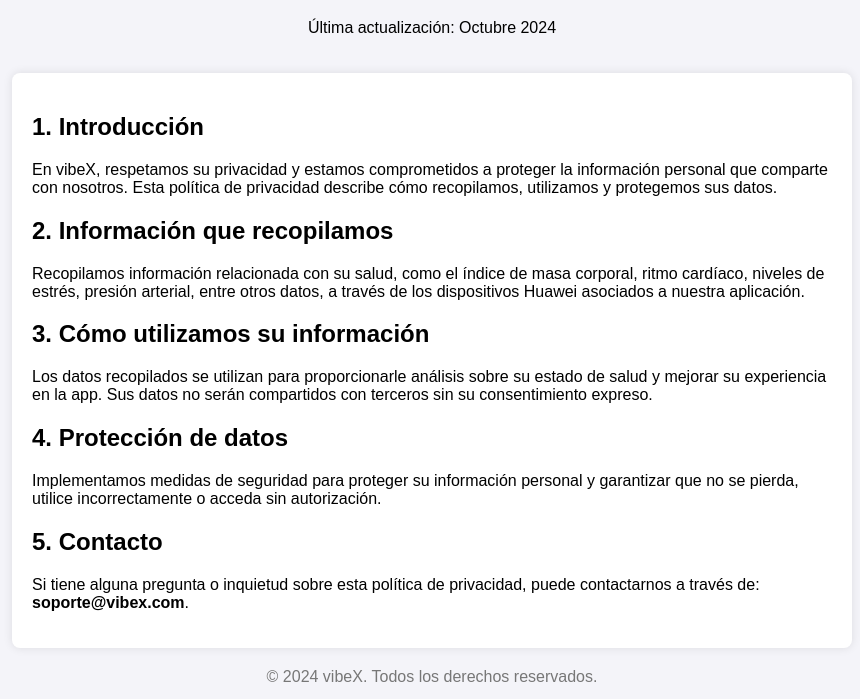
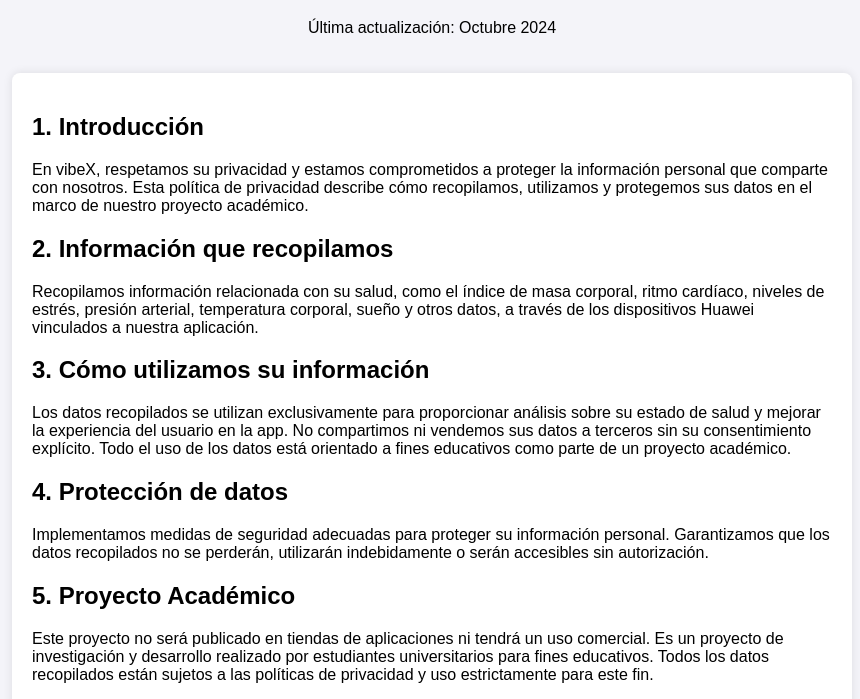
Before and after one commit to Ache7562/privacidad-vibeX, a plain HTML site: page index.html in a window 1280 px wide. Shown: the part 101-800 px from the top of the page, without its empty margins (208-1068 px from the left). Drawn offline with Linux system fonts and the light colour scheme.

Commit message:
Added privacy policy page

```diff
--- a/index.html
+++ b/index.html
@@ -48,25 +48,33 @@
 
     <section>
         <h2>1. Introducción</h2>
-        <p>En vibeX, respetamos su privacidad y estamos comprometidos a proteger la información personal que comparte
-            con nosotros. Esta política de privacidad describe cómo recopilamos, utilizamos y protegemos sus datos.</p>
+        <p>En vibeX, respetamos su privacidad y estamos comprometidos a proteger la información personal que comparte con
+            nosotros. Esta política de privacidad describe cómo recopilamos, utilizamos y protegemos sus datos en el
+            marco de nuestro proyecto académico.</p>
 
         <h2>2. Información que recopilamos</h2>
         <p>Recopilamos información relacionada con su salud, como el índice de masa corporal, ritmo cardíaco, niveles de
-            estrés, presión arterial, entre otros datos, a través de los dispositivos Huawei asociados a nuestra
-            aplicación.</p>
+            estrés, presión arterial, temperatura corporal, sueño y otros datos, a través de los dispositivos Huawei
+            vinculados a nuestra aplicación.</p>
 
         <h2>3. Cómo utilizamos su información</h2>
-        <p>Los datos recopilados se utilizan para proporcionarle análisis sobre su estado de salud y mejorar su
-            experiencia en la app. Sus datos no serán compartidos con terceros sin su consentimiento expreso.</p>
+        <p>Los datos recopilados se utilizan exclusivamente para proporcionar análisis sobre su estado de salud y
+            mejorar la experiencia del usuario en la app. No compartimos ni vendemos sus datos a terceros sin su
+            consentimiento explícito. Todo el uso de los datos está orientado a fines educativos como parte de un
+            proyecto académico.</p>
 
         <h2>4. Protección de datos</h2>
-        <p>Implementamos medidas de seguridad para proteger su información personal y garantizar que no se pierda,
-            utilice incorrectamente o acceda sin autorización.</p>
+        <p>Implementamos medidas de seguridad adecuadas para proteger su información personal. Garantizamos que los
+            datos recopilados no se perderán, utilizarán indebidamente o serán accesibles sin autorización.</p>
 
-        <h2>5. Contacto</h2>
+        <h2>5. Proyecto Académico</h2>
+        <p>Este proyecto no será publicado en tiendas de aplicaciones ni tendrá un uso comercial. Es un proyecto de
+            investigación y desarrollo realizado por estudiantes universitarios para fines educativos. Todos los datos
+            recopilados están sujetos a las políticas de privacidad y uso estrictamente para este fin.</p>
+
+        <h2>6. Contacto</h2>
         <p>Si tiene alguna pregunta o inquietud sobre esta política de privacidad, puede contactarnos a través de:
-            <strong>soporte@vibex.com</strong>.</p>
+            <strong>pabloferhdc2@gmail.com</strong>.</p>
     </section>
 
     <footer>
```
